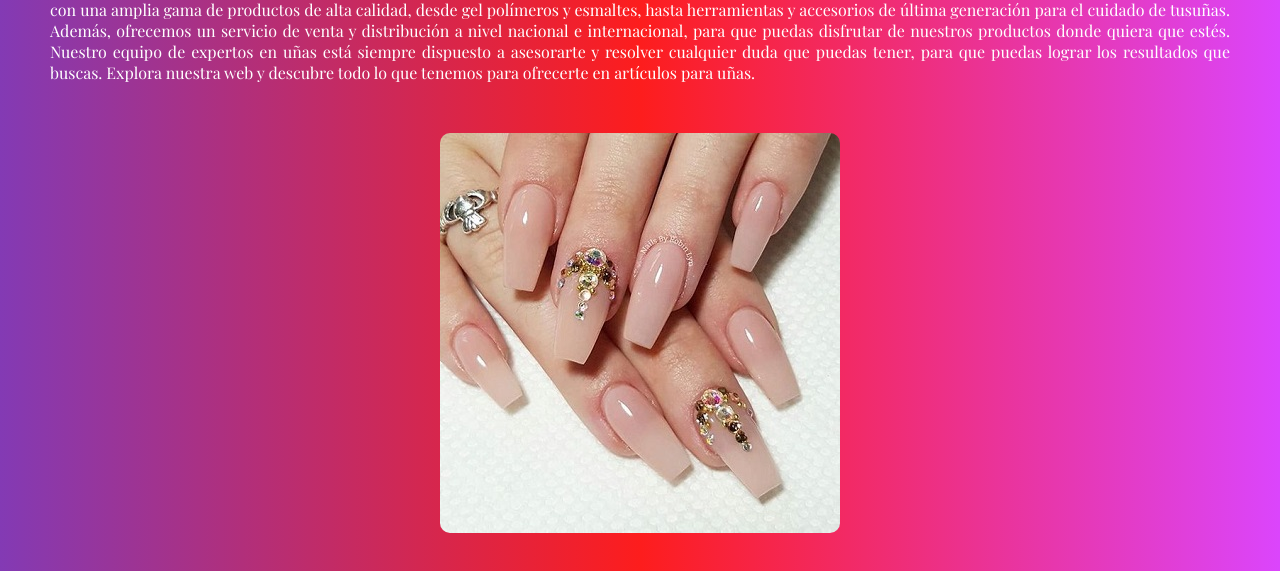
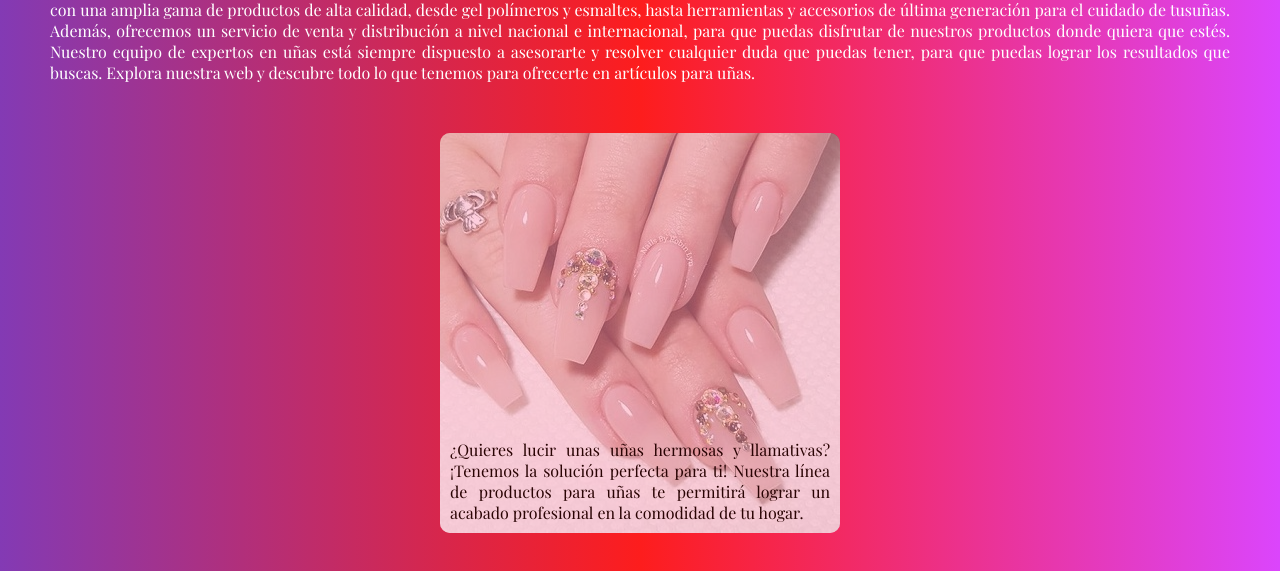
Before and after one commit to bosperiek/ladynpageventas, a plain HTML site: page index.html in a window 1280 px wide. Shown: the part 986-1557 px from the top of the page. Drawn offline with nearby package versions, Linux system fonts and the light colour scheme.

Commit message:
cambios al css

```diff
--- a/style.css
+++ b/style.css
@@ -317,15 +317,18 @@ nav {
   height: 100%;
   display: flex;
   justify-content: center;
-  align-items: center;
+  align-items: flex-end;
   padding: 10px;
   font: 0/0;
   text-shadow: transparent;
   color: transparent;
   border-radius: 10px;
+  background: rgba(255, 161, 189, 0.5);
+  text-align: justify;
+  color: rgb(41, 3, 3);
 }
 
-:hover.texto-box {
+/* :hover.texto-box {
   margin: 0;
   width: 100%;
   height: 100%;
@@ -338,7 +341,7 @@ nav {
   color: rgb(41, 3, 3);
   box-sizing: border-box;
   border-radius: 10px;
-}
+} */
 
 .contacto-contendor {
   display: grid;
```
